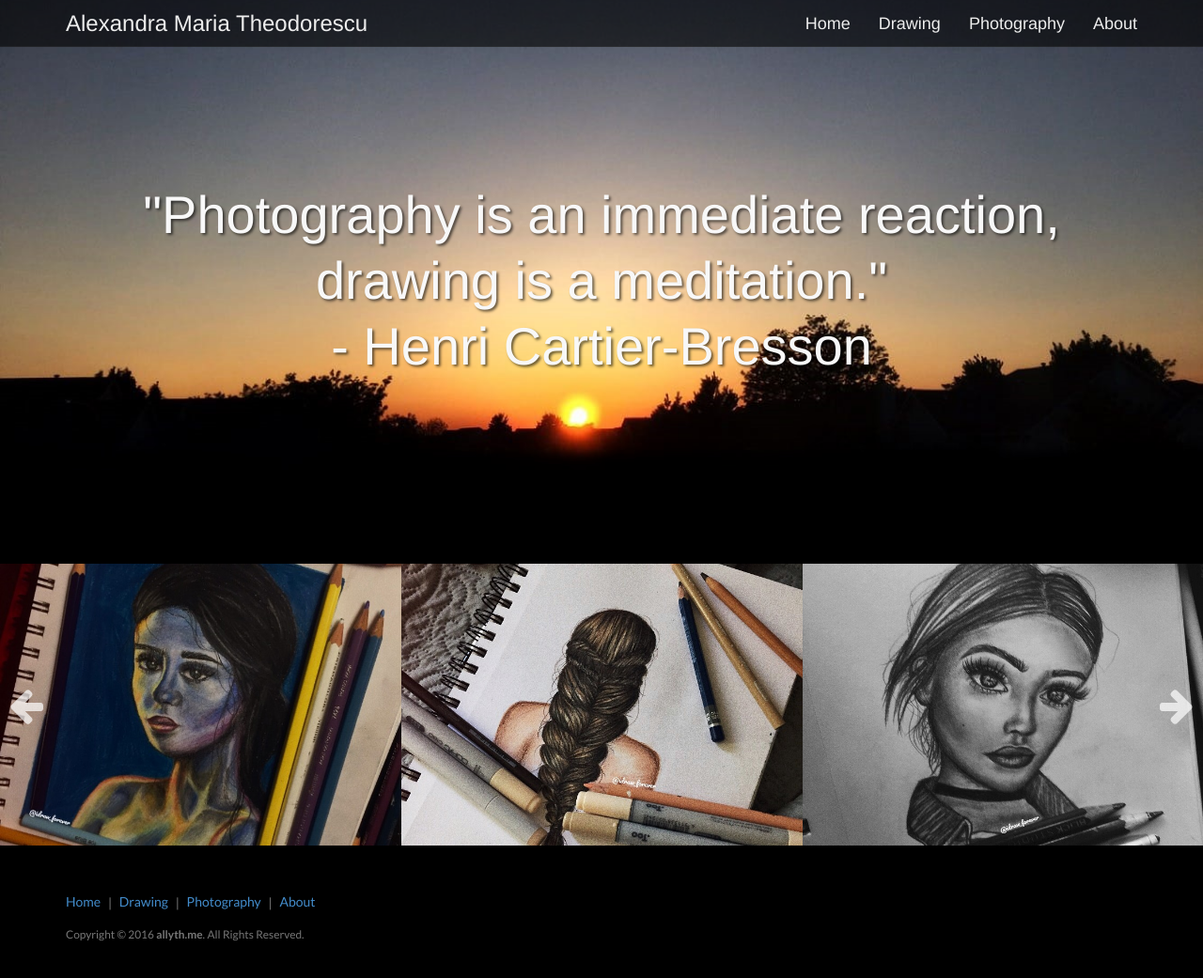
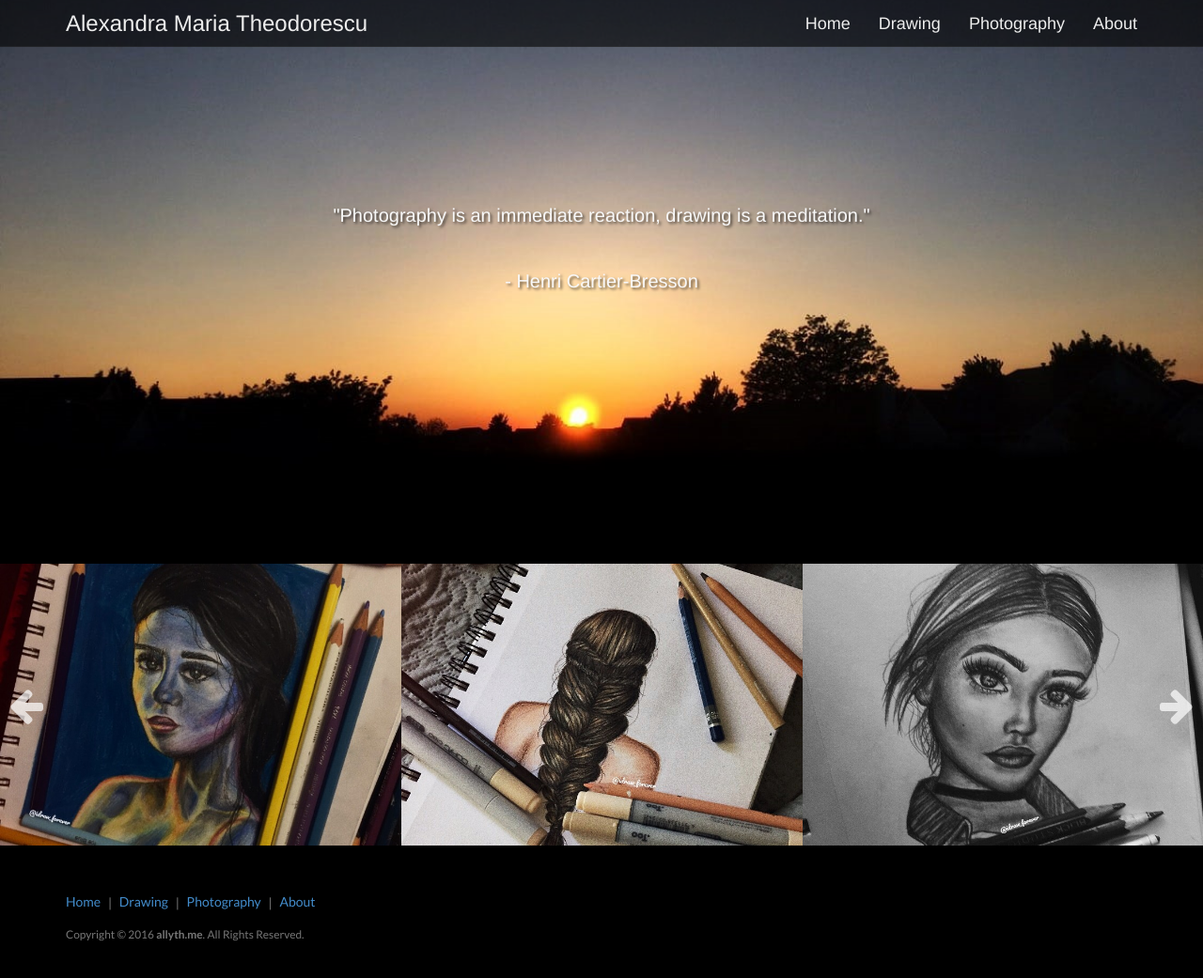
Before and after one commit to allyth/allyth, a Jekyll site: the page built from index.html, in a window 1280 px wide and 1053 px high. Shown: the top 1041 px of the window at 94% size. Built offline with Jekyll 4.4.1, drawn with Linux system fonts in a browser that asks for light colours; some web fonts are replaced.

Commit message:
size test

```diff
--- a/index.html
+++ b/index.html
@@ -20,7 +20,7 @@
                     <div class="row">
                         <div class="col-lg-12">
                             <div class="intro-message">
-                                <h1>"Photography is an immediate reaction, drawing is a meditation." <br> - Henri Cartier-Bresson </h1>
+                                <h1 style="font-size:20px">"Photography is an immediate reaction, drawing is a meditation." <br> - Henri Cartier-Bresson </h1>
                                 <span class="subtitle"></span>
                                 <!--<hr class="intro-divider">
                                 <ul class="list-inline intro-social-buttons">
```
